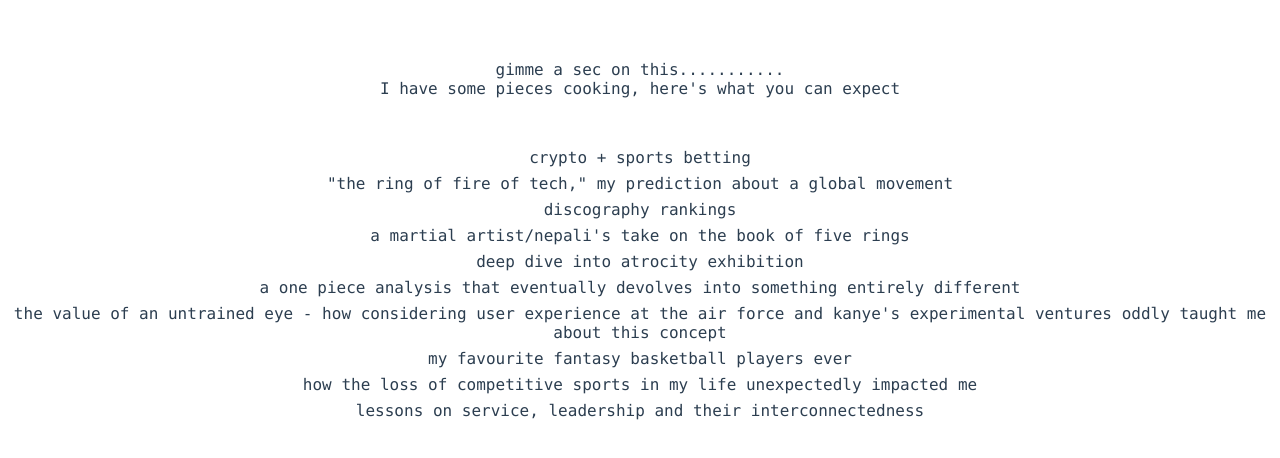
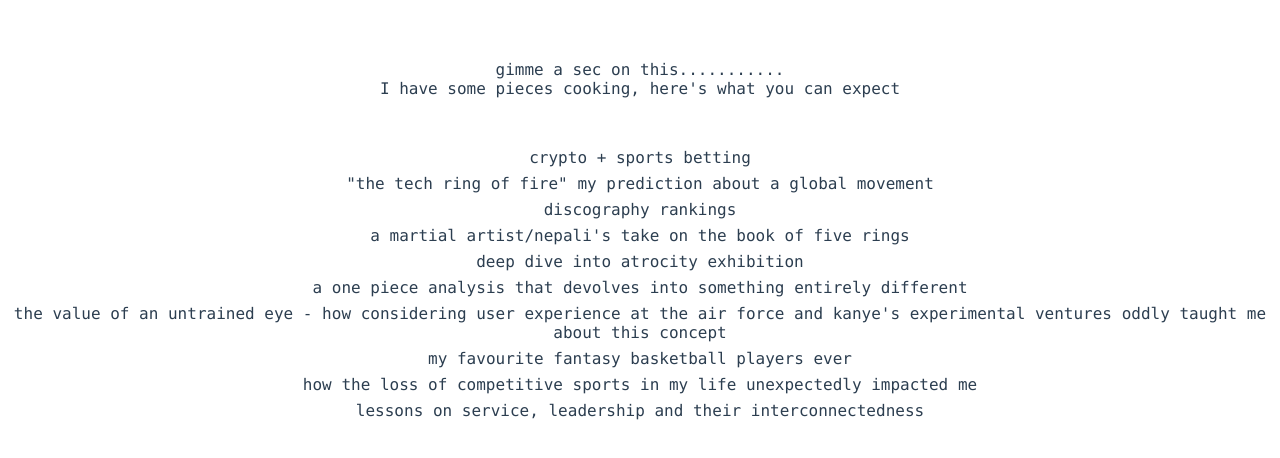
Before and after one commit to beshup/ishan.blog, a Vue app: page / in a window 1280 px wide. Shown: the top 458 px of the page. Built offline with nearby package versions, Linux system fonts and the light colour scheme.

Commit message:
juan more

```diff
--- a/src/App.vue
+++ b/src/App.vue
@@ -4,11 +4,11 @@
     <div class="header">I have some pieces cooking, here's what you can expect</div>
     <div>
       <div class="list">crypto + sports betting</div>
-      <div class="list">"the ring of fire of tech," my prediction about a global movement</div>
+      <div class="list">"the tech ring of fire" my prediction about a global movement</div>
       <div class="list">discography rankings</div>
       <div class="list">a martial artist/nepali's take on the book of five rings</div>
       <div class="list">deep dive into atrocity exhibition</div>
-      <div class="list">a one piece analysis that eventually devolves into something entirely different</div>
+      <div class="list">a one piece analysis that devolves into something entirely different</div>
       <div class="list">the value of an untrained eye - how considering user experience at the air force and kanye's experimental ventures oddly taught me about this concept</div>
       <div class="list">my favourite fantasy basketball players ever</div>
       <div class="list">how the loss of competitive sports in my life unexpectedly impacted me</div>
```
